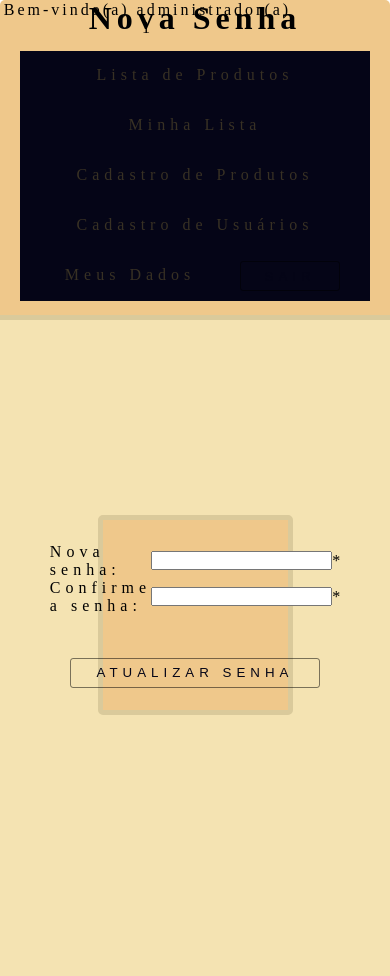
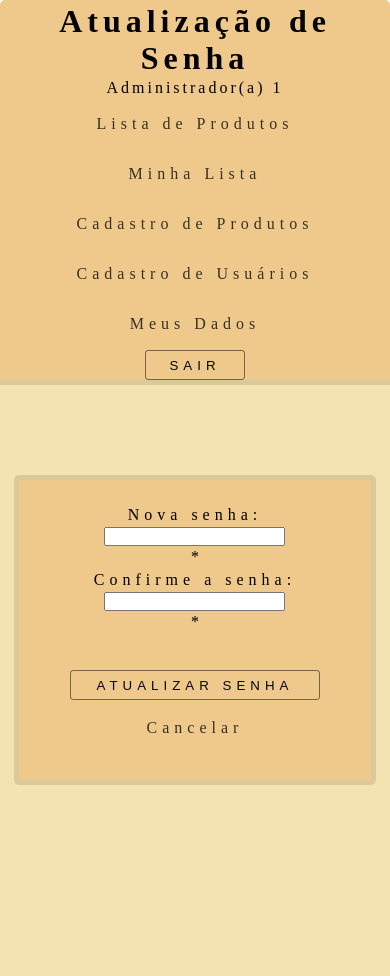
Before and after one commit to WilianKrinke/Trabalhos_Faculdade, a PHP site: page /fundamentosweb/novaSenha/php/ in a window 390 px wide. Before the commit the page ends 715 px from the top, so only its background shows below. Run offline with PHP 8.4, Linux system fonts and the light colour scheme; the visitor is signed in with stand-in values (Sample User, id 1).

Commit message:
responsividade

```diff
--- a/Trabalho_4/src/meusDados/css/meuDados.css
+++ b/Trabalho_4/src/meusDados/css/meuDados.css
@@ -34,7 +34,7 @@ article {
   flex-direction: column;
 }
 
-.title_welcome p {
+.welcome {
   letter-spacing: 3px;
 }
 
--- a/Trabalho_4/src/meusDados/php/index.php
+++ b/Trabalho_4/src/meusDados/php/index.php
@@ -30,9 +30,9 @@ if ((!isset($_SESSION['userName']) == true) and (!isset($_SESSION['isAdm']) == t
         <div>
             <?php
             if ($_SESSION['isAdm'] == 1) {
-                echo "<p>Administrador(a) " . $_SESSION['userName'] . " </p> ";
+                echo "<p class='welcome'>Administrador(a) " . $_SESSION['userName'] . " </p> ";
             } else {
-                echo "<p>Bem-vindo(a) " . $_SESSION['userName'] . " </p> ";
+                echo "<p class='welcome'>Bem-vindo(a) " . $_SESSION['userName'] . " </p> ";
             }
             ?>
         </div>
--- a/Trabalho_4/src/novaSenha/css/novaSenha.css
+++ b/Trabalho_4/src/novaSenha/css/novaSenha.css
@@ -12,42 +12,42 @@
   flex-direction: row;
 }
 
-.container_list {
-  width: 100%;
-  padding: 14px 0px;
-}
-
 section {
   width: 100%;
   min-height: 70vh;
 }
 
 article {
-  width: 100%;
-  min-height: 70vh;
+  width: 600px;
+  background-color: #efc88b;
+  border: 5px solid #daca9b;
+  display: flex;
+  justify-content: space-evenly;
+  align-items: center;
+  flex-direction: column;
+  border-radius: 5px;
 }
 
-.container_list {
+.title_welcome {
   width: 100%;
-  padding: 14px 0px;
+  height: 100px;
+  display: flex;
+  align-items: center;
+  justify-content: space-evenly;
+  flex-direction: column;
 }
 
-.bem_vindo p {
-  position: absolute;
-  right: 95px;
+.welcome {
   letter-spacing: 3px;
 }
 
 .form {
-  height: 200px;
-  width: 50%;
+  width: 100%;
+  min-height: 200px;
   display: flex;
-  justify-content: space-around;
+  justify-content: space-evenly;
   align-items: center;
   flex-direction: column;
-  background-color: #efc88b;
-  border: 5px solid #daca9b;
-  border-radius: 5px;
 }
 
 .container_radios {
@@ -56,12 +56,59 @@ article {
 
 .container_pass {
   height: 70px;
+  display: flex;
+  justify-content: space-evenly;
+  align-items: center;
+  flex-direction: column;
+}
+
+.container_input_pass {
+  display: flex;
+  justify-content: space-evenly;
+  align-items: center;
+  flex-direction: row;
+}
+
+.confirmed {
+  width: 100%;
+  display: flex;
+  justify-content: space-evenly;
+  align-items: center;
+  flex-direction: row;
 }
 
 .done {
-  color: #32a852;
+  color: #008000;
 }
 
 .alert {
-  color: #a83232;
+  color: #ff0000;
 }
+
+@media screen and (max-width: 650px) {
+  article {
+    width: 93%;
+    position: relative;
+    bottom: 50px;
+  }
+}
+
+@media screen and (max-width: 500px) {
+  .container_pass {
+    height: 130px;
+  }
+
+  .container_input_pass {
+    flex-direction: column;
+    height: 130px;
+  }
+
+  .confirmed {
+    height: 100px;
+    flex-direction: column-reverse;
+  }
+
+  .form {
+    height: 300px;
+  }
+}
--- a/Trabalho_4/src/novaSenha/php/index.php
+++ b/Trabalho_4/src/novaSenha/php/index.php
@@ -16,35 +16,35 @@ if ((!isset($_SESSION['userName']) == true) and (!isset($_SESSION['isAdm']) == t
     <link rel="stylesheet" href="../../utils//global_css//globalCss.css">
     <link rel="stylesheet" href="../../utils//global_css/buttons.css">
     <link rel="stylesheet" href="../../utils//global_css//links.css">
-    <link rel="stylesheet" href="../css//novaSenha.css">
+    <link rel="stylesheet" href="../css/novaSenha.css">
 
     <title>Programação Web - PUC-Pr</title>
 </head>
 
 <body>
-    <header class="display_flex_col">
-        <div class="display_flex_row bem_vindo">
-            <h1>Nova Senha</h1>
-            <?php
-            if ($_SESSION['isAdm'] == 1) {
-                echo "<p>Bem-vindo(a) administrador(a) " . $_SESSION['userName'] . " </p> ";
-            } else {
-                echo "<p>Bem-vindo(a) " . $_SESSION['userName'] . " </p> ";
-            }
-            ?>
+    <header>
+        <div class="title_welcome">
+            <div>
+                <h1 class="title">Atualização de Senha</h1>
+            </div>
+            <div>
+                <?php
+                if ($_SESSION['isAdm'] == 1) {
+                    echo "<p class='welcome'>Administrador(a) " . $_SESSION['userName'] . " </p> ";
+                } else {
+                    echo "<p class='welcome'>Bem-vindo(a) " . $_SESSION['userName'] . " </p> ";
+                }
+                ?>
+            </div>
         </div>
-
-        <nav class="container_list">
-            <ul class="box_list">
+        <nav>
+            <ul>
                 <?php
                 if ($_SESSION['isAdm'] == 0) {
                     echo '
                     <li><a href="http://localhost/fundamentosweb/Trabalhos_Faculdade/Trabalho_4/src/listaProdutos/php/">Lista de Produtos</a></li>
                     <li><a href="http://localhost/fundamentosweb/Trabalhos_Faculdade/Trabalho_4/src/minhaLista/php/">Minha Lista</a></li>
                     <li><a href="http://localhost/fundamentosweb/Trabalhos_Faculdade/Trabalho_4/src/meusDados/php/">Meus Dados</a></li>
-                    <form action="../../utils//logout.php" method="get">
-                        <button type="submit" class="logout_btn">Sair</button>
-                    </form>
                     ';
                 } else if ($_SESSION['isAdm'] == 1) {
                     echo '
@@ -53,33 +53,36 @@ if ((!isset($_SESSION['userName']) == true) and (!isset($_SESSION['isAdm']) == t
                     <li><a href="http://localhost/fundamentosweb/Trabalhos_Faculdade/Trabalho_4/srccadastroDeProdutos/php/">Cadastro de Produtos</a></li>
                     <li><a href="http://localhost/fundamentosweb/Trabalhos_Faculdade/Trabalho_4/srccadastroUsuario/php/">Cadastro de Usuários</a></li>
                     <li><a href="http://localhost/fundamentosweb/Trabalhos_Faculdade/Trabalho_4/src/meusDados/php/">Meus Dados</a></li>
-                    <form action="../../utils//logout.php" method="get">
-                        <button type="submit" class="logout_btn">Sair</button>
-                    </form>
+
                     ';
                 }
                 ?>
-
             </ul>
         </nav>
+        <form action="../../utils//logout.php" method="get">
+            <button type="submit" class="logout_btn">Sair</button>
+        </form>
     </header>
-    <main class="display_flex_col">
+    <main>
         <section class="display_flex_col">
             <article class="display_flex_col">
                 <form action="#" method="post" class="form">
-                    <div class="display_flex_col container_pass">
-                        <div class="display_flex_row">
+                    <div class="container_pass">
+                        <div class="container_input_pass">
                             <label for="pass">Nova senha: </label>
                             <input type="password" name="pass" id="pass" minlength="6" maxlength="9" title="Senha com no minimo 4 caracteres e máximo de 9 caracteres" required><span> *</span>
                         </div>
 
-                        <div class="display_flex_row">
+                        <div class="container_input_pass">
                             <label for="confirmed-pass">Confirme a senha:</label>
                             <input type="password" name="confirmed-pass" id="confirmed-pass" minlength="4" maxlength="9" title="Repita a senha" required><span> *</span>
                         </div>
                     </div>
 
-                    <button type="submit" class="atualizar_senha_btn">Atualizar Senha</button>
+                    <div class="confirmed">
+                        <a href="../../meusDados/" class="links">Cancelar</a>
+                        <button type="submit" class="atualizar_senha_btn">Atualizar Senha</button>
+                    </div>
                 </form>
                 <?php
                 require('./validationPass.php');
```
